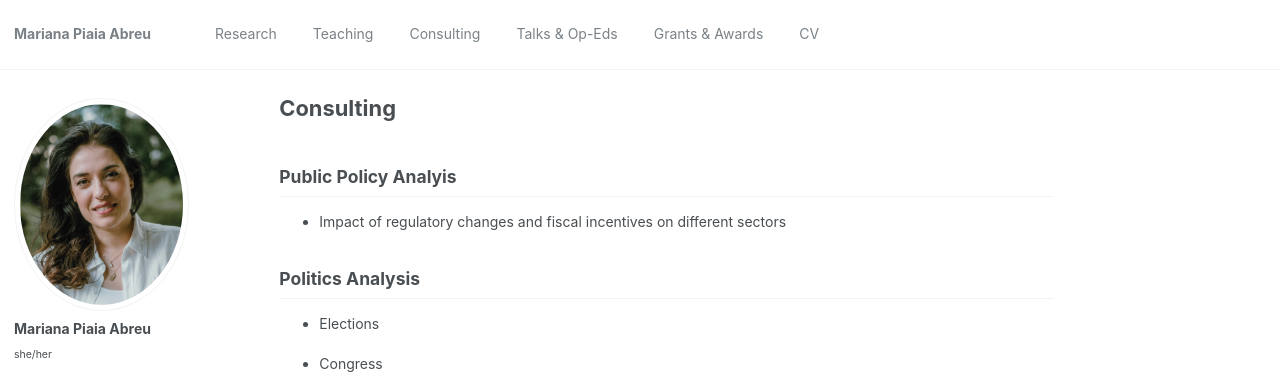
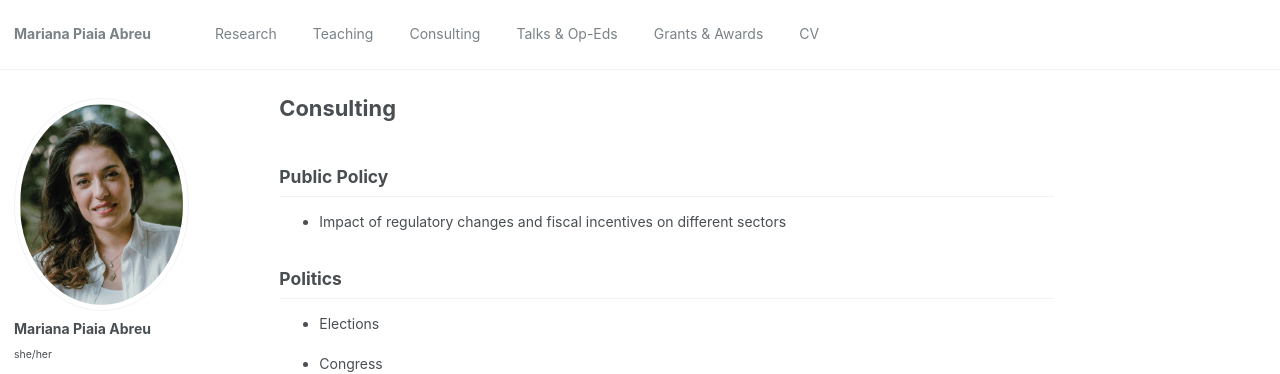
Before and after one commit to piaiaabreu/piaiaabreu.github.io, a Jekyll site: the page built from _pages/consulting.md, in a window 1280 px wide and 1289 px high. Shown: the top 374 px of the window. Built offline with Jekyll 4.4.1, drawn with Linux system fonts in a browser that asks for light colours; a style sheet for code colours, icons or effects is not loaded.

Commit message:
Update consulting.md

```diff
--- a/_pages/consulting.md
+++ b/_pages/consulting.md
@@ -8,12 +8,12 @@ redirect_from:
 ---
 
 
-## Public Policy Analyis
+## Public Policy
 
 * Impact of regulatory changes and fiscal incentives on different sectors
 
 
-## Politics Analysis
+## Politics
 
 * Elections
 
```
